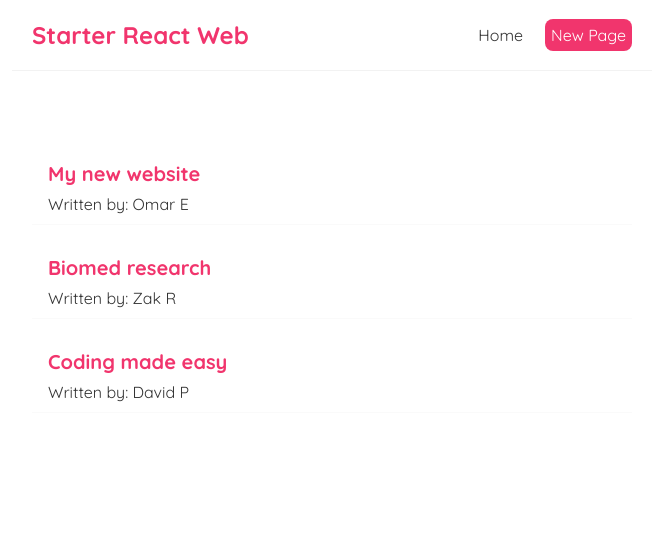
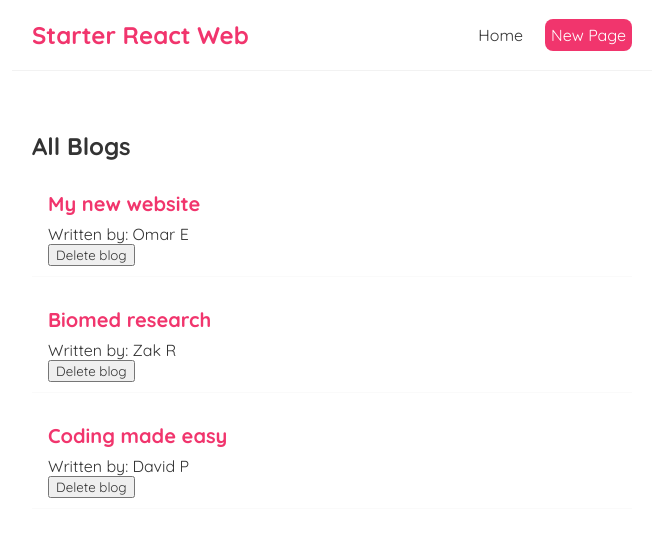
Before and after one commit to Omar-K-Elgazzar/React-Tutorial, a React (Create React App) app in the folder starter-web/: page / in a window 1280 px wide. Shown: the top 536 px of the page, without its empty margins (308-971 px from the left). Built offline with nearby package versions, Linux system fonts and the light colour scheme.

Commit message:
Learning to use functions as props

```diff
--- a/starter-web/src/BlogList.js
+++ b/starter-web/src/BlogList.js
@@ -1,15 +1,17 @@
-const BlogList = ({blogs, title}) => {
+const BlogList = ({blogs, title, handleDelete}) => {
 
 
 
     return (
 
         <div className="blog-list">
+            <h2>{title}</h2>
             {blogs.map((blog) => (
 
             <div className="blog-preview" key={blog.id}>
                 <h2>{ blog.title} </h2>
                 <p>Written by: {blog.author}</p>
+                <button onClick={() => handleDelete(blog.id)}>Delete blog</button>
             </div>
             ))}
         </div>
--- a/starter-web/src/Home.js
+++ b/starter-web/src/Home.js
@@ -10,10 +10,15 @@
     {title: 'Coding made easy', body: 'lorem impsum...', author: 'David P', id: 3}
 ]);
 
+    const handleDelete = (id) =>{
+        const newBlogs = blogs.filter(blog => blog.id !== id);
+        setBlogs(newBlogs);
+    }
 
     return (
         <div className="home">
-        <BlogList blogs={blogs} title ="All Blogs"/>
+        <BlogList blogs={blogs} title ="All Blogs" handleDelete ={handleDelete}/>
+
 
         </div>
      );
```
